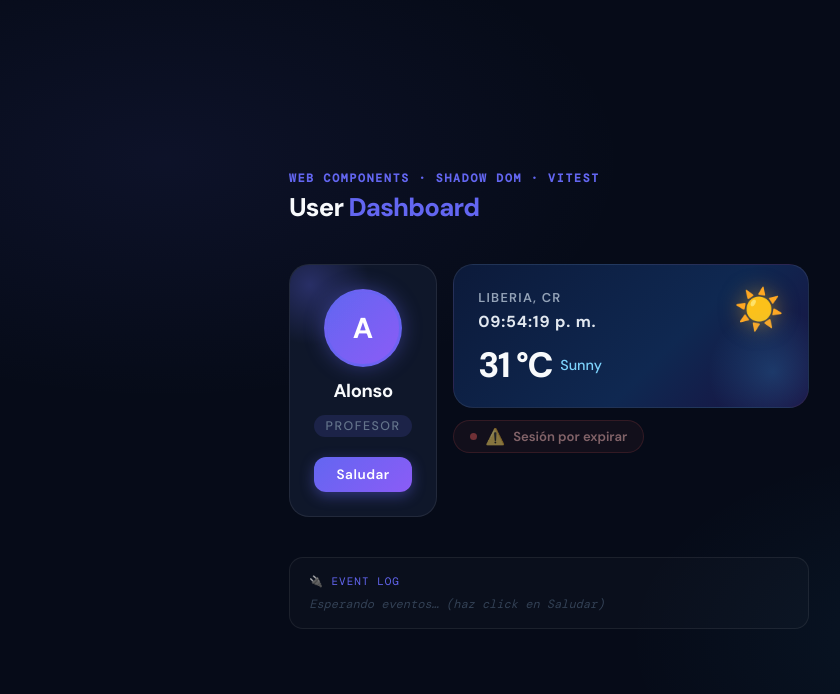
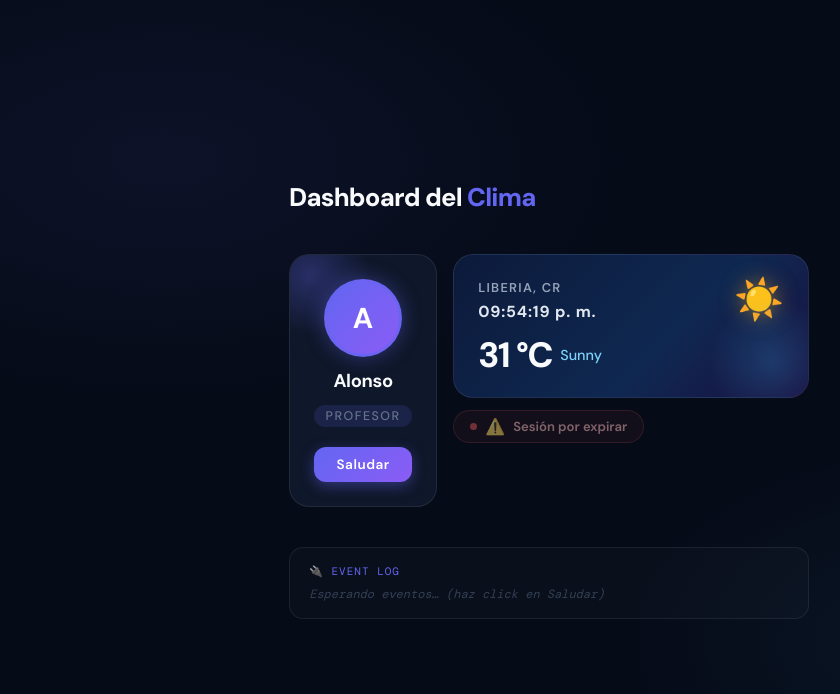
Before and after one commit to CesarCM19/Lab12_Multimedios, a website: page index.html in a window 1280 px wide. Shown: the whole page, without its empty margins (91-931 px from the left). Drawn offline with nearby package versions, Linux system fonts and the light colour scheme.

Commit message:
Cambio imports

```diff
--- a/index.html
+++ b/index.html
@@ -83,8 +83,7 @@
 
 <div class="scene">
   <header>
-    <span class="label">Web Components · Shadow DOM · Vitest</span>
-    <h1>User <span>Dashboard</span></h1>
+    <h1>Dashboard del <span>Clima</span></h1>
   </header>
 
   <user-dashboard id="dashboard">
@@ -107,10 +106,10 @@
   los define() corran → el upgrade es limpio y los slots se asignan.
 -->
 <script type="module">
-  import './src/user-card.js';
-  import './src/weather-time.js';
-  import './src/warning-badge.js';
-  import './src/user-dashboard.js';
+  import './src/User-card.js';
+  import './src/Weather-time.js';
+  import './src/Warning-badge.js';
+  import './src/User-dashboard.js';
 
   const logEntries = document.getElementById('log-entries');
   let first = true;
```
